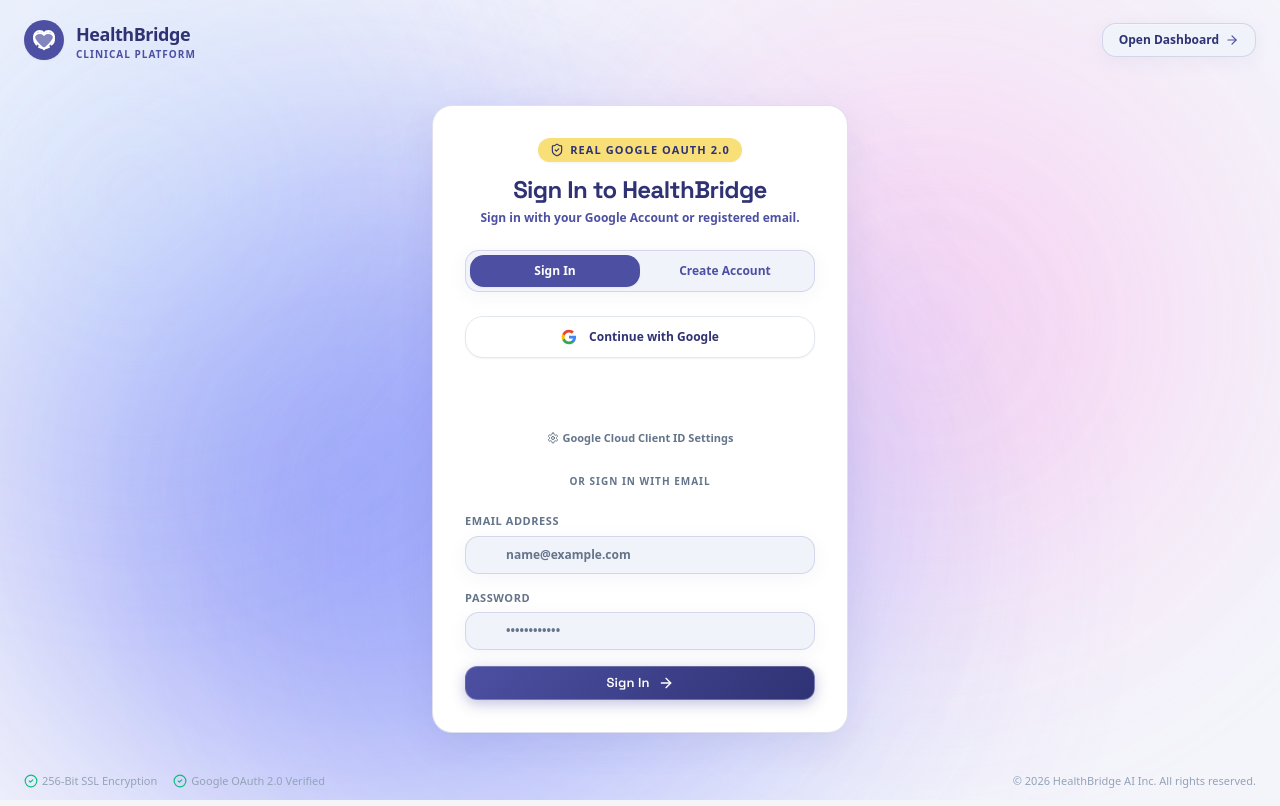
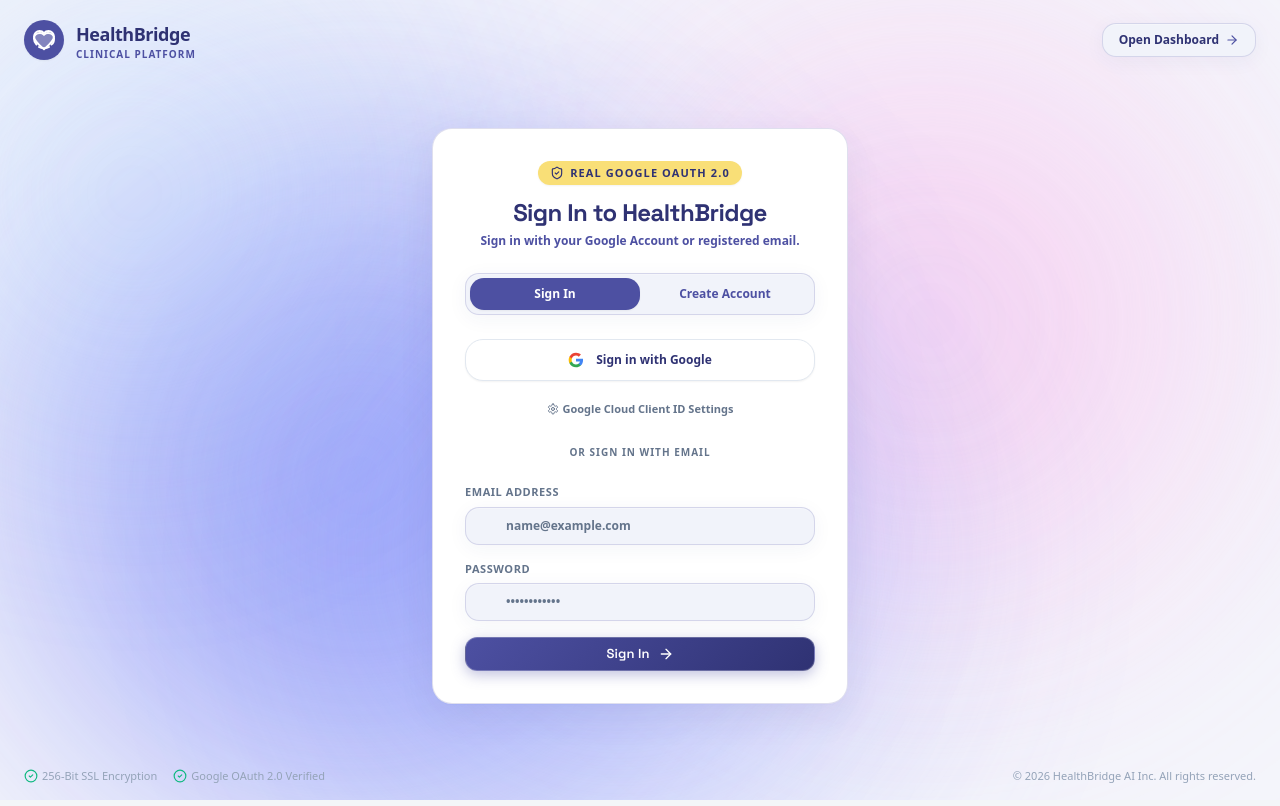
Before and after one commit to martyn-in/healthbridge, a Next.js app: page /login in a window 1280 px wide. Built offline with nearby package versions, Linux system fonts and the light colour scheme; no server answers.

Commit message:
Unify Google auth control into single clean rectangular button and push to main

```diff
--- a/src/app/login/page.tsx
+++ b/src/app/login/page.tsx
@@ -102,9 +102,9 @@
               theme: 'outline',
               size: 'large',
               type: 'standard',
-              shape: 'pill',
+              shape: 'rectangular',
               width: 340,
-              text: 'continue_with',
+              text: 'signin_with',
               logo_alignment: 'left',
             });
           }
@@ -292,14 +292,18 @@
             </button>
           </div>
 
-          {/* Primary Multi-color Google Sign-In Button */}
+          {/* Single Unified Official Google Sign-In Control */}
+          <div className="w-full mb-4">
+            <div ref={googleBtnRef} className="w-full flex justify-center" />
+
+            {/* Fallback button if Google SDK iframe is initializing */}
+            {(!googleBtnRef.current || googleBtnRef.current.children.length === 0) && (
               <button
                 type="button"
                 onClick={handleGoogleLoginTrigger}
                 disabled={loading}
-            className="w-full mb-3 py-3 px-4 rounded-xl border border-slate-200 bg-white hover:bg-slate-50 text-[var(--text-primary)] text-xs font-bold transition-all flex items-center justify-center gap-3 active:scale-95 shadow-sm hover:shadow"
+                className="w-full py-3 px-4 rounded-xl border border-slate-200 bg-white hover:bg-slate-50 text-[var(--text-primary)] text-xs font-bold transition-all flex items-center justify-center gap-3 active:scale-95 shadow-sm hover:shadow"
               >
-            {/* Google Multi-Color G Logo SVG */}
                 <svg className="w-4 h-4" viewBox="0 0 24 24">
                   <path
                     fill="#4285F4"
@@ -318,12 +322,9 @@
                     d="M12 5.38c1.62 0 3.06.56 4.21 1.64l3.15-3.15C17.45 2.09 14.97 1 12 1 7.7 1 3.99 3.47 2.18 7.06l3.66 2.84c.87-2.6 3.3-4.52 6.16-4.52z"
                   />
                 </svg>
-            <span>Continue with Google</span>
+                <span>Sign in with Google</span>
               </button>
-
-          {/* Render Google Identity SDK Button Container */}
-          <div className="flex flex-col items-center justify-center mb-3 min-h-[44px]">
-            <div ref={googleBtnRef} className="w-full flex justify-center" />
+            )}
           </div>
 
           {/* Config Helper Toggle */}
```
Lines whose indentation alone changed are shown as unchanged.
